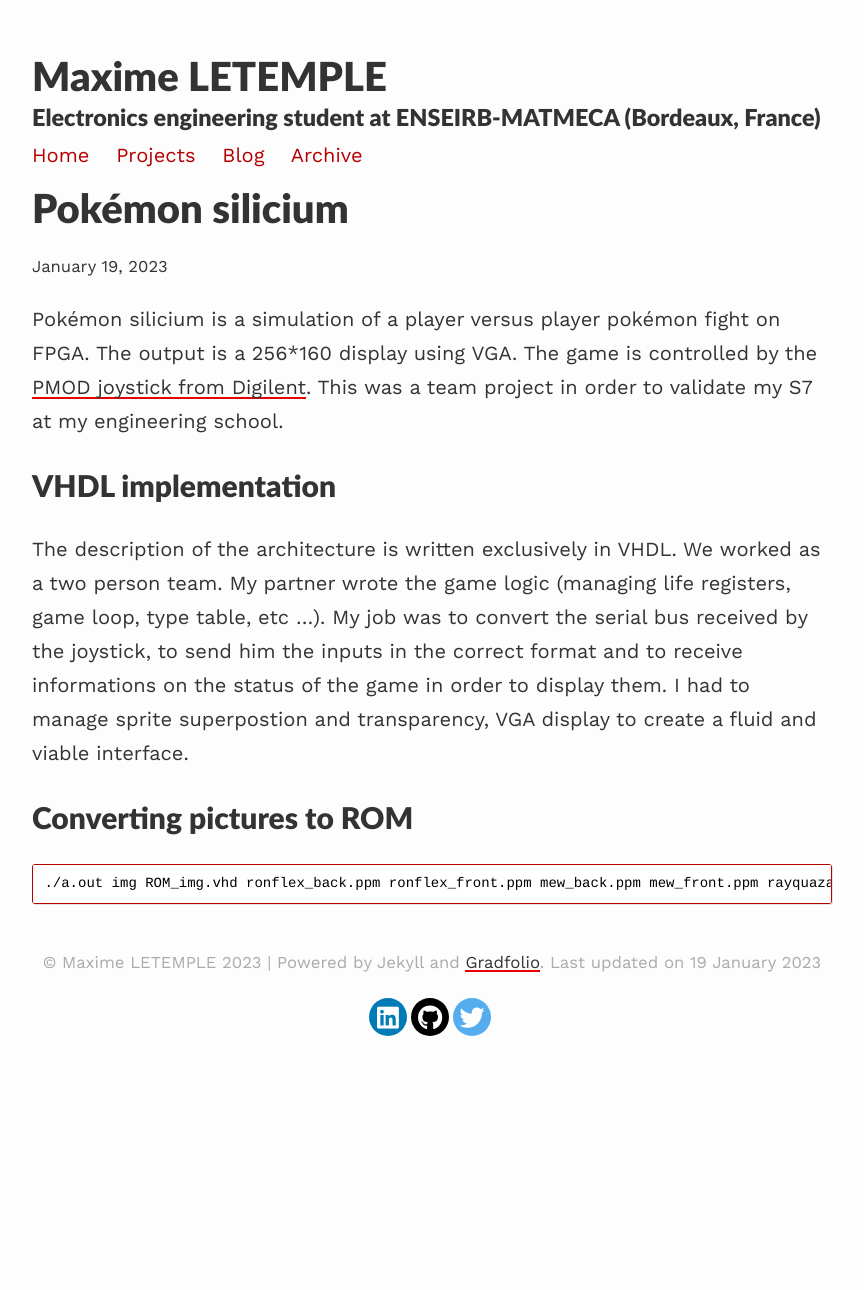
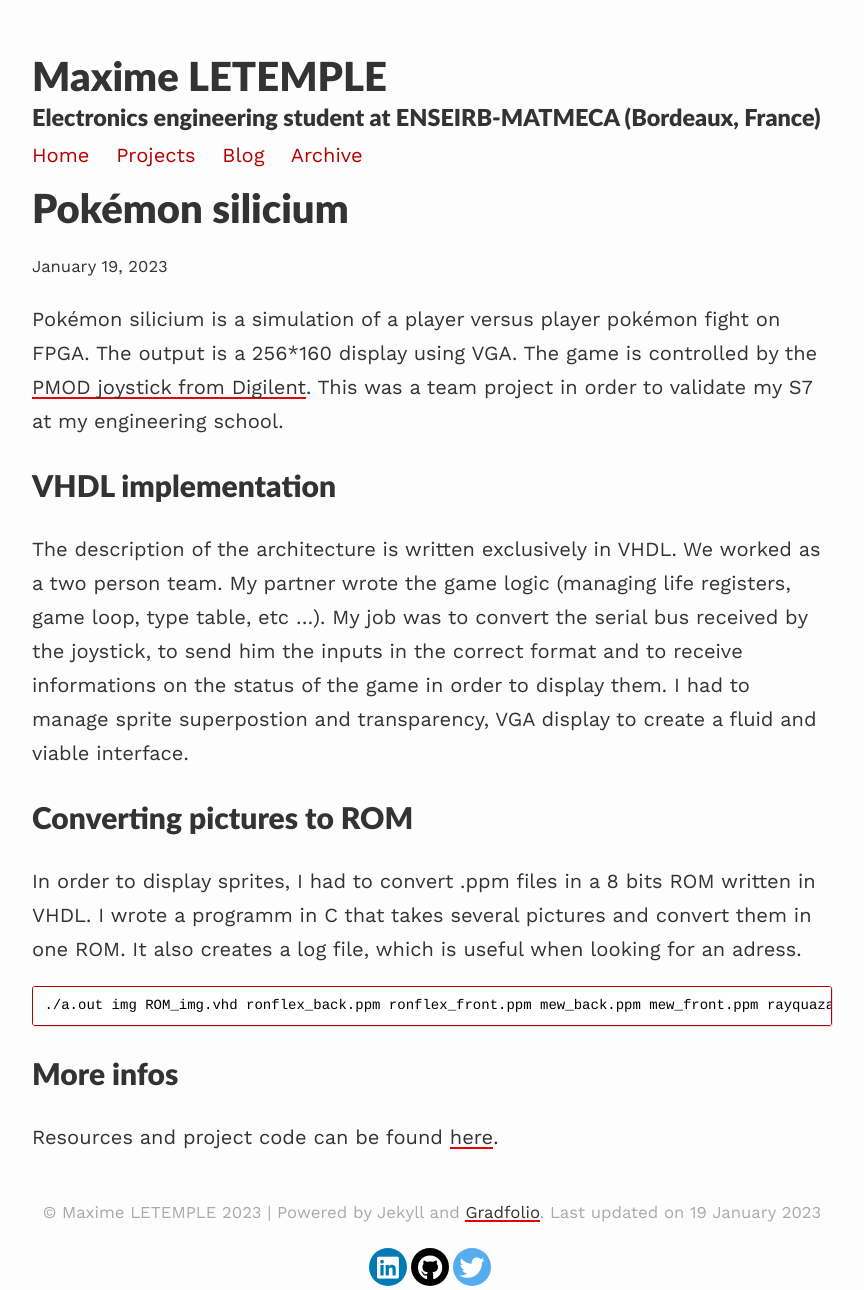
Before and after one commit to maxletemple/maxletemple.github.io_old, a Jekyll site: the page built from _projects/pokemon_silicium.md, in a window 1280 px wide. Shown: the whole page, without its empty margins (208-1072 px from the left). Built offline with Jekyll 4.4.1, drawn with Linux system fonts in a browser that asks for light colours; nearby versions of some CDN libraries; before the commit the page ends 1040 px from its top, so only the background shows below that.

Commit message:
finshed pokémon silicium project

```diff
--- a/_config.yml
+++ b/_config.yml
@@ -23,7 +23,7 @@ highlighter: rouge
 markdown: kramdown
 
 # Tracker
-#analytics: 4431543174
+#analytics: 4431543174Ttttttttttttttttttttttttttttttttttttttttttttttttttttttttttttttttttttttttttttttttttttttttttttttttttttttttttttttttttttttttttttttttttttttttttttttttttttttttttttttttt
 
 # optimization -> compress.html
 compress_html:
--- a/_projects/pokemon_silicium.md
+++ b/_projects/pokemon_silicium.md
@@ -14,6 +14,13 @@ The description of the architecture is written exclusively in VHDL. We worked as
 Converting pictures to ROM
 ===
 
+In order to display sprites, I had to convert .ppm files in a 8 bits ROM written in VHDL. I wrote a programm in C that takes several pictures and convert them in one ROM. It also creates a log file, which is useful when looking for an adress.
+
 ~~~console
 ./a.out img ROM_img.vhd ronflex_back.ppm ronflex_front.ppm mew_back.ppm mew_front.ppm rayquaza_back.ppm rayquaza_front.ppm torterra_back.ppm torterra_front.ppm brasegali_back.ppm brasegali_front.ppm pikachu_back.ppm pikachu_front.ppm ectoplasma_back.ppm ectoplasma_front.ppm tiplouf_back.ppm tiplouf_front.ppm
 ~~~
+
+More infos
+===
+
+Resources and project code can be found [here](https://github.com/maxletemple/pokemon_silicium).
```
Also changed, not shown: index.md (+1 -1 lines).
